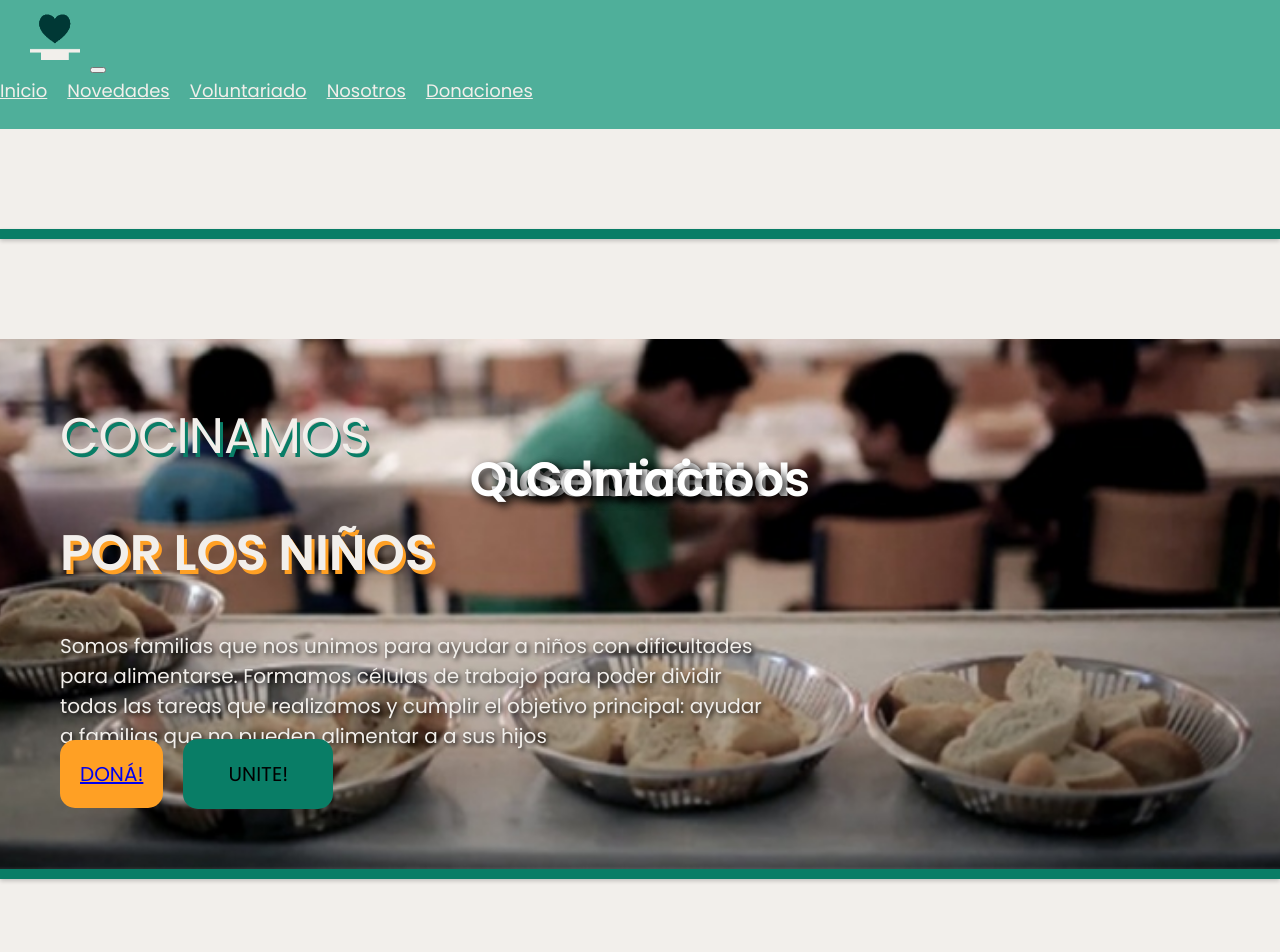
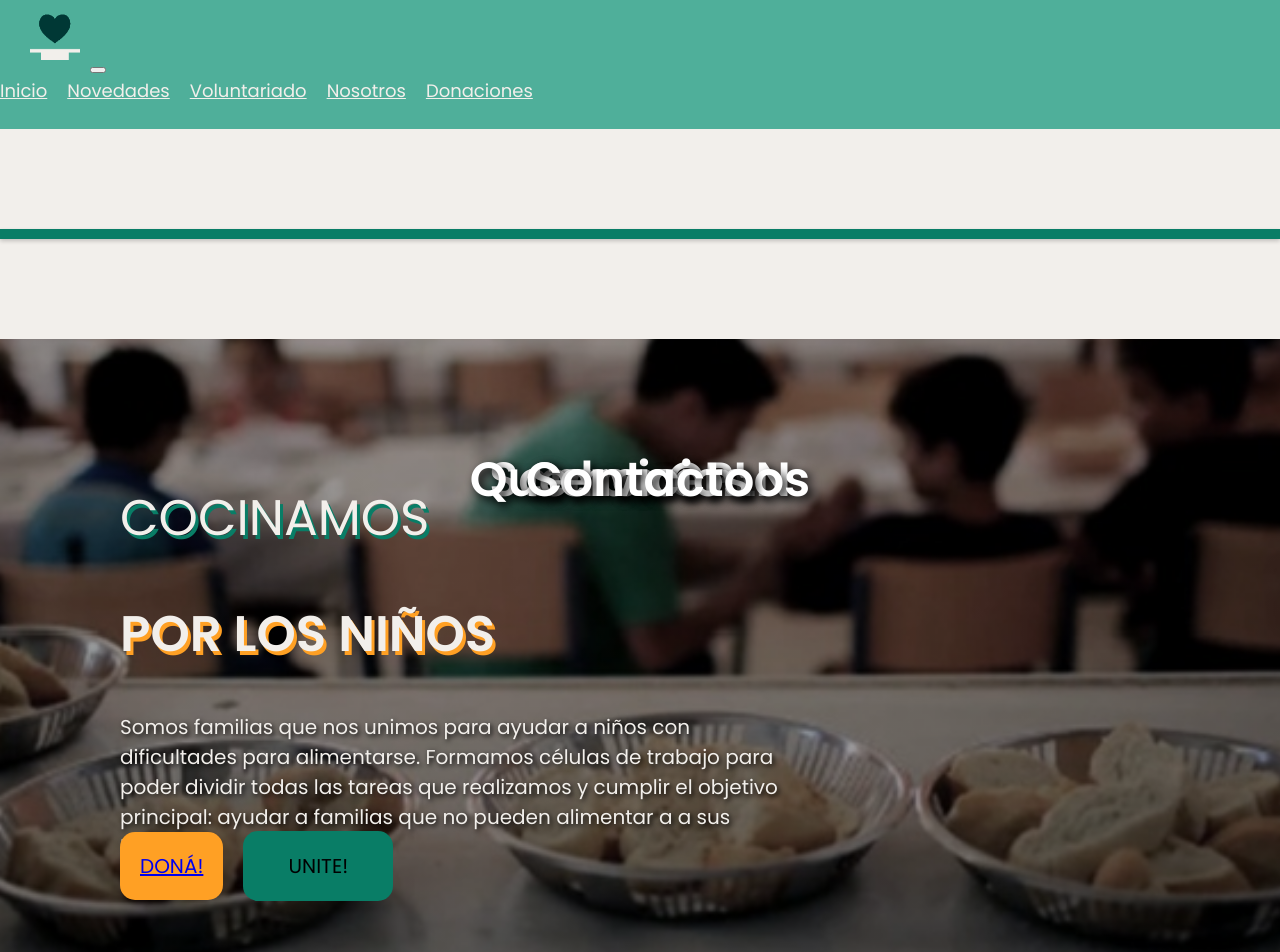
Before and after one commit to VilladaG32022/CocinamosPorLosNinos, a React (Create React App) app: page / in a window 1280 px wide. Shown: the top 952 px of the page. Built offline with nearby package versions, Linux system fonts and the light colour scheme.

Commit message:
Cambios en contraste de texto e imagenes y HomeSection

```diff
--- a/src/App.css
+++ b/src/App.css
@@ -2,6 +2,9 @@
 
 :root {
   --header-height: 3.5rem;
+
+  /*naranja rgb(255, 160, 36, 0.4)
+  */
 
   /*========== Colors ==========*/
   --first-color: #4faf9a;
--- a/src/components/ActiveStateButtons/activestatebutton.css
+++ b/src/components/ActiveStateButtons/activestatebutton.css
@@ -1,6 +1,5 @@
 .primary {
   margin-right: 20px !important;
-  margin-left: 60px !important;
   background-color: var(--button-color) !important;
   border: none !important;
   border-radius: 15px !important;
--- a/src/components/DonationSection/DonationSection.css
+++ b/src/components/DonationSection/DonationSection.css
@@ -11,7 +11,7 @@
 
 .donation__container {
   padding: 5% 15%;
-  background-image: url(../../assets/Img/comedor1.png);
+  background-image: linear-gradient(rgb(0, 0, 0, 0.4), rgb(0, 0, 0, 0.4)), url(../../assets/Img/comedor1.png);
   background-repeat: no-repeat;
   background-size: cover;
   background-position: center;
@@ -39,7 +39,6 @@
   color: var(--text-color);
   font-weight: 500;
   text-shadow: 2px 2px 5px #000000;
-
 }
 
 .donation__btn {
--- a/src/components/DonationSection/DonationSection.jsx
+++ b/src/components/DonationSection/DonationSection.jsx
@@ -15,6 +15,7 @@ export default function HomeSection() {
             <Button
               className="donation__btn"
               variant="primary"
+              href="/Donar"
               >
               DONA!
             </Button>
--- a/src/components/Footer/Footer.jsx
+++ b/src/components/Footer/Footer.jsx
@@ -80,7 +80,7 @@ export default function FooterSection(props) {
               </p>
               <p>
                 <MDBIcon fas icon="envelope" className="me-3"/>
-                  cocinamosporlosniños@gmail.com.com
+                  cocinamos@gmail.com
               </p>
               <p>
                 <MDBIcon icon="phone" className="me-3" />
--- a/src/components/HomeSection/HomeSection.css
+++ b/src/components/HomeSection/HomeSection.css
@@ -5,7 +5,7 @@
 .home__container {
   position: relative;
   row-gap: 2.5rem;
-  background-image: url(../../assets/Img/comedor1.png);
+  background-image: linear-gradient(rgb(0, 0, 0, 0.4), rgb(0, 0, 0, 0.4)), url(../../assets/Img/comedor1.png);
   background-repeat: no-repeat;
   background-size: cover;
   background-position: center;
@@ -17,23 +17,8 @@
   width: 100%;
 }
 
-.home__social {
-  position: absolute;
-  top: 35%;
-  left: -5rem;
-  transform: rotate(-90deg);
-  display: flex;
-  column-gap: 1rem;
-}
-
-.home__social-link {
-  font-size: var(--smaller-font-size);
-  color: var(--text-color-light);
-  transition: .3s;
-}
-
-.home__social-link:hover {
-  color: var(--title-color);
+.home__data{
+  padding: 40px;
 }
 
 .home__text{
@@ -41,7 +26,7 @@
 }
 
 .home__title {
-  padding: 60px 0 0 60px;
+  padding: 60px 0 0 80px;
   color: var(--text-color);
   font-size: 50px;
   font-weight: var(--font-bold);
@@ -51,7 +36,7 @@
 }
 
 .home__title__bold {
-  padding: 0 0 20px 60px;
+  padding: 0 0 20px 80px;
   color: var(--text-color);
   font-size: 50px;
   font-weight: var(--font-bold);
@@ -62,7 +47,7 @@
 }
 
 .home__description {
-  padding: 0 0 0 60px;
+  padding: 0 0 0 80px;
   font-size: 20px;
   color: var(--text-color);
   width: 55%;
@@ -81,7 +66,7 @@
 .home__btns {
   display: flex;
   align-items: center;
-  padding: 0 0 60px 0;
+  padding: 10px 0 50px 80px;
 }
 
 .separator{
--- a/src/components/VolunteerSection/VolunteerSection.css
+++ b/src/components/VolunteerSection/VolunteerSection.css
@@ -4,7 +4,7 @@
 
 .volunteer__container {
   padding: 5% 15%;
-  background-image: url(../../assets/Img/comedor1.png);
+  background-image: linear-gradient(rgb(0, 0, 0, 0.4), rgb(0, 0, 0, 0.4)), url(../../assets/Img/comedor1.png);
   background-repeat: no-repeat;
   background-size: cover;
   background-position: center;
--- a/src/components/VolunteerSection/VolunteerSection.jsx
+++ b/src/components/VolunteerSection/VolunteerSection.jsx
@@ -8,6 +8,7 @@ export default function VolunteerSection() {
   return (
     <>
       <section className="volunteer" id="volunteer_section">
+      <div className="don__separator"></div>
         <div className="volunteer__container">
           <div className="volunteer__data">
             <h1 className="volunteer__title__bold">{VolunteerSec.title}</h1>
```
